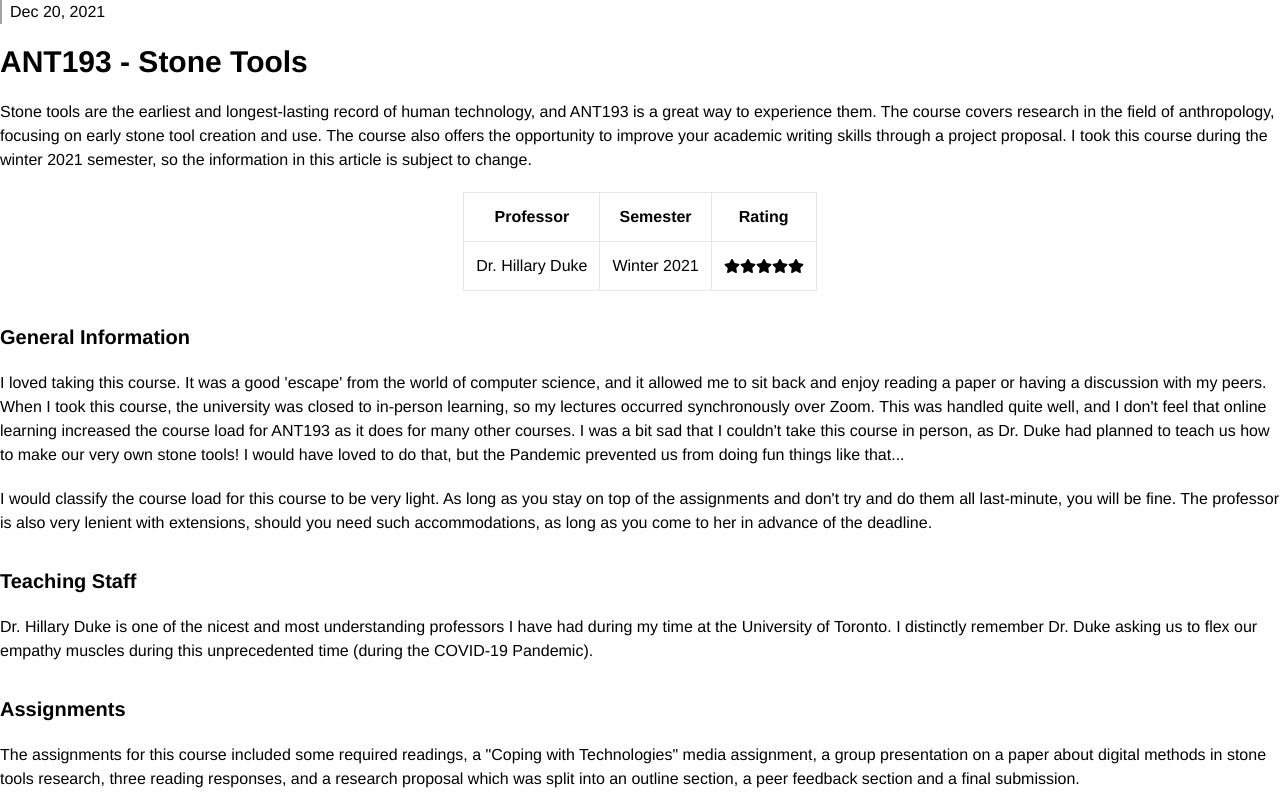
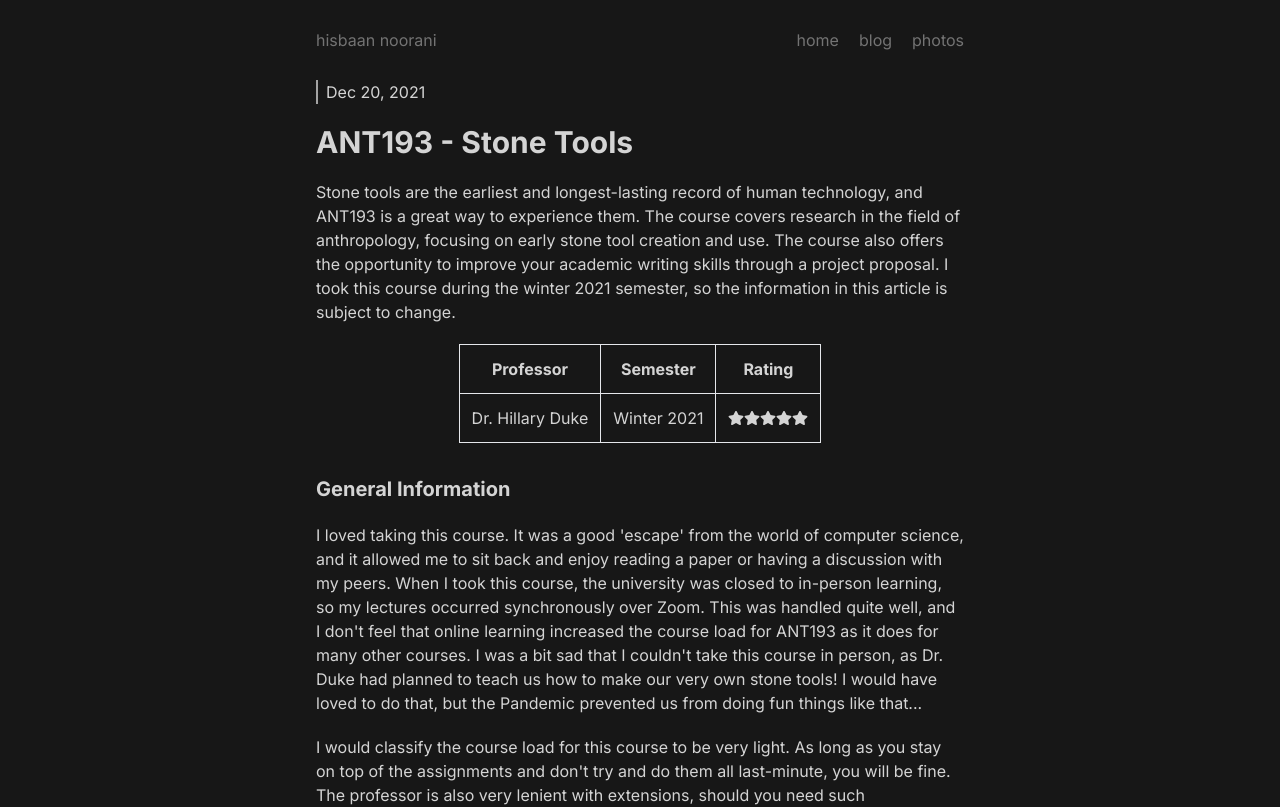
Before and after one commit to hisbaan/hisbaan.com, a Next.js app: page /articles/ant193-review in a window 1280 px wide. Shown: the top 807 px of the page. Built offline with nearby package versions, Linux system fonts and the light colour scheme.

Commit message:
Fix article layout issue

```diff
--- a/src/app/articles/page.tsx
+++ b/src/app/articles/page.tsx
@@ -6,7 +6,6 @@ export const metadata: Metadata = {
   title: "hisbaan • articles",
   description: "Personal website of Hisbaan Noorani",
 };
-
 
 export default async function Blog() {
   const articles = await getAllArticles()
--- a/src/app/photos/[photosetId]/page.tsx
+++ b/src/app/photos/[photosetId]/page.tsx
@@ -5,6 +5,7 @@ import { Metadata } from "next";
 
 export const metadata: Metadata = {
   title: "hisbaan • photos",
+  description: "Personal website of Hisbaan Noorani",
 };
 
 export default async function Page(
--- a/src/app/photos/page.tsx
+++ b/src/app/photos/page.tsx
@@ -4,6 +4,7 @@ import { Metadata } from "next";
 
 export const metadata: Metadata = {
   title: "hisbaan • photos",
+  description: "Personal website of Hisbaan Noorani",
 };
 
 export default async function Photos() {
--- a/src/components/article-layout.tsx
+++ b/src/components/article-layout.tsx
@@ -1,16 +1,18 @@
-import { ArticleWithSlug } from "@/lib/articles"
-import React from "react"
-import "@/styles/highlight-js/github-dark.css"
-import { formatDate } from "@/lib/date"
+import { ArticleWithSlug } from "@/lib/articles";
+import React from "react";
+import "@/styles/highlight-js/github-dark.css";
+import { formatDate } from "@/lib/date";
+import MainLayout from "./main-layout";
 
 export function ArticleLayout({
   article,
   children,
 }: {
-  article: ArticleWithSlug
-  children: React.ReactNode
+  article: ArticleWithSlug;
+  children: React.ReactNode;
 }) {
   return (
+    <MainLayout>
       <div className="flex flex-col gap-5">
         <div className="border-l-2 border-l-neutral-400 pl-2">
           {formatDate(new Date(article.date))}
@@ -18,5 +20,6 @@ export function ArticleLayout({
         <h1 className="text-3xl">{article.title}</h1>
         {children}
       </div>
-  )
+    </MainLayout>
+  );
 }
--- a/src/components/main-layout.tsx
+++ b/src/components/main-layout.tsx
@@ -1,5 +1,6 @@
 import "@/styles/globals.css";
 import { Inter } from "next/font/google";
+import { GoogleAnalytics } from "@next/third-parties/google";
 import Footer from "@/components/footer";
 import TopNav from "@/components/top-nav";
 
@@ -14,6 +15,7 @@ export default function MainLayout({
   children: React.ReactNode;
 }>) {
   return (
+    <html lang="en" suppressHydrationWarning={true}>
       <body
         className={`m-auto flex min-h-dvh w-full max-w-2xl flex-col justify-between gap-5 bg-neutral-900 px-3 text-neutral-300 ${inter.className}`}
         suppressHydrationWarning={true}
@@ -24,5 +26,7 @@ export default function MainLayout({
         </div>
         <Footer />
       </body>
+      <GoogleAnalytics gaId="G-XLT0PE92JK" />
+    </html>
   );
 }
--- a/src/components/wide-layout.tsx
+++ b/src/components/wide-layout.tsx
@@ -1,18 +1,13 @@
+import "@/styles/globals.css";
+import { Inter } from "next/font/google";
 import { GoogleAnalytics } from "@next/third-parties/google";
-import Footer from "./footer";
-import TopNav from "./top-nav";
-import { Inter } from "next/font/google";
-import { Metadata } from "next";
+import Footer from "@/components/footer";
+import TopNav from "@/components/top-nav";
 
 const inter = Inter({
   subsets: ["latin"],
   variable: "--font-sans",
 });
-
-export const metadata: Metadata = {
-  title: "hisbaan • home",
-  description: "Personal website of Hisbaan Noorani",
-};
 
 export default function WideLayout({
   children,
```
Lines whose indentation alone changed are shown as unchanged.
